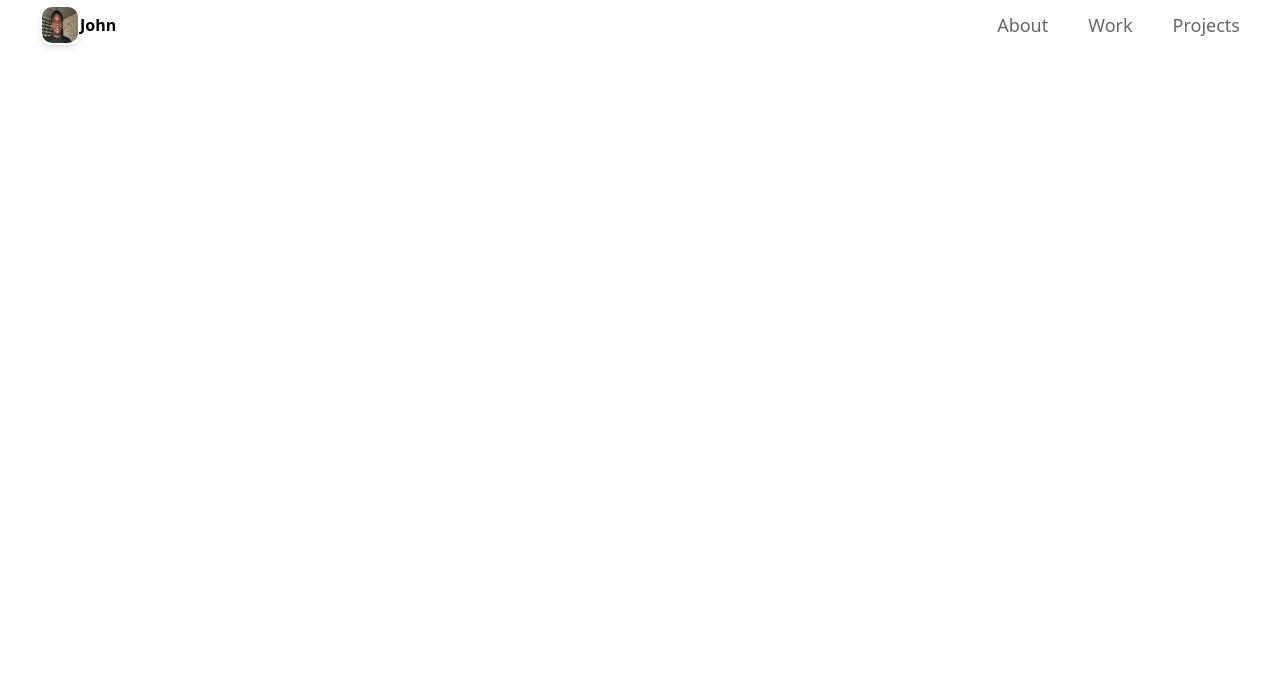
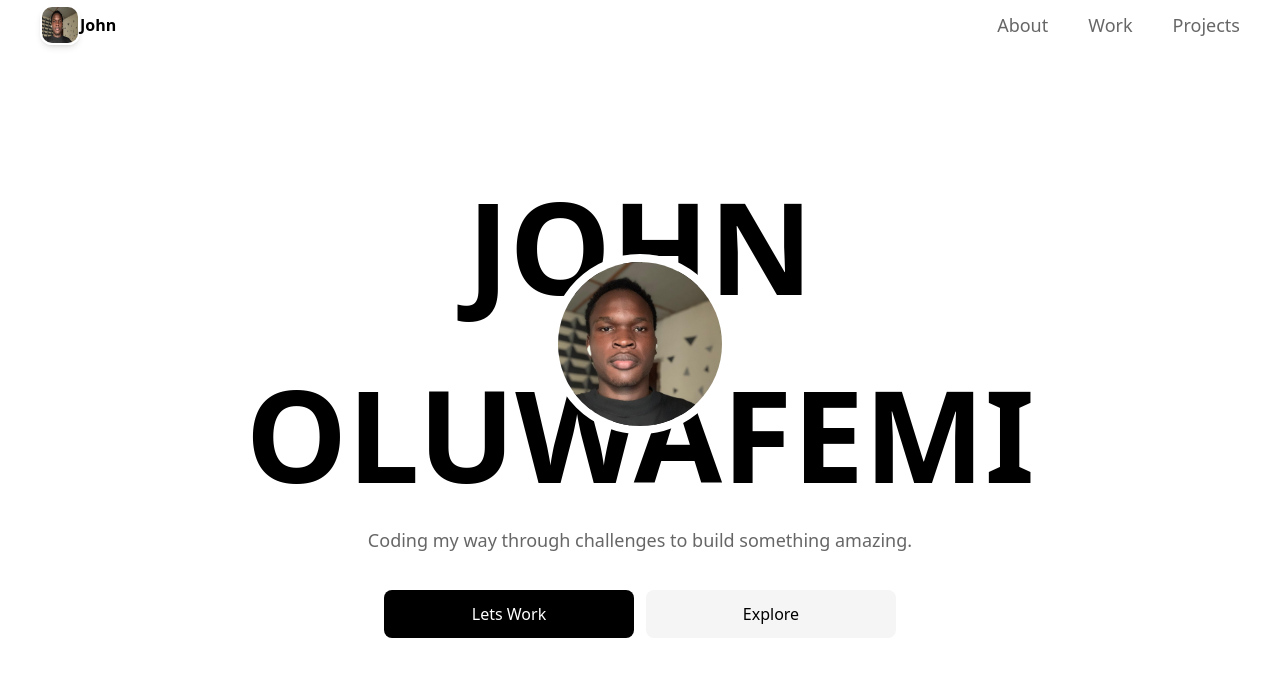
Before and after one commit to lamba01/port, a React (Vite) app: page / in a window 1280 px wide. Shown: the top 676 px of the page. Built offline with nearby package versions, Linux system fonts and the light colour scheme.

Commit message:
added hero section

```diff
--- a/package.json
+++ b/package.json
@@ -4,7 +4,7 @@
   "version": "0.0.0",
   "type": "module",
   "scripts": {
-    "dev": "vite",
+    "dev": "vite --host",
     "build": "vite build",
     "lint": "eslint .",
     "preview": "vite preview"
--- a/src/index.css
+++ b/src/index.css
@@ -2,13 +2,10 @@
 
 /* 🌟 Global Text Styles */
 h1 {
-  font-size: 2.25rem; /* text-4xl */
   font-weight: 700; /* font-bold */
-  color: #1d4ed8; /* text-blue-700 */
 }
 
 h2 {
-  font-size: 2rem; /* text-3xl */
   font-weight: 600; /* font-semibold */
   color: #374151; /* text-gray-800 */
 }
@@ -21,7 +18,8 @@ h3 {
 
 p {
   font-size: 1.125rem; /* text-lg */
-  color: #6b7280; /* text-gray-600 */
+  /* color: #6b7280; */
+  color: rgba(0, 0, 0, 0.6);
   line-height: 1.75rem; /* leading-relaxed */
 }
 
@@ -31,20 +29,27 @@ button {
   border-radius: 0.5rem; /* rounded-lg */
   font-weight: 500; /* font-medium */
   transition: all 0.3s ease-in-out;
+  text-transform: capitalize;
 }
 
 button.primary {
-  background-color: #2563eb; /* bg-blue-600 */
+  background-color: black; /* bg-blue-600 */
   color: white;
+  cursor: pointer;
+  padding: 0.75rem 2rem;
+  width: 250px;
 }
 
 button.primary:hover {
-  background-color: #1e40af; /* hover:bg-blue-700 */
+  background-color: #333333;
 }
 
 button.secondary {
-  background-color: #e5e7eb; /* bg-gray-200 */
-  color: #1f2937; /* text-gray-800 */
+  background-color: #f5f5f5;
+  color: black;
+  padding: 0.75rem 2rem;
+  width: 250px;
+  cursor: pointer;
 }
 
 button.secondary:hover {
@@ -94,3 +99,9 @@ body.dark {
 .dark button.secondary:hover {
   background-color: #4b5563; /* dark:hover:bg-gray-600 */
 }
+@media only screen and (max-width: 767px) {
+  button.primary,
+  button.secondary {
+    width: 100%;
+  }
+}
--- a/src/pages/home.jsx
+++ b/src/pages/home.jsx
@@ -1,10 +1,12 @@
 import React from "react";
 import Navbar from "../components/navBar";
+import Hero from "../sections/hero";
 
 function Home() {
   return (
     <div>
       <Navbar />
+      <Hero />
     </div>
   );
 }
--- /dev/null
+++ b/src/sections/hero.jsx
@@ -0,0 +1,25 @@
+// import React from "react";
+import john from "../assets/john-oluwafemi.jpeg";
+
+export default function Hero() {
+  return (
+    <section className="w-full h-[90vh] flex flex-col justify-center items-center px-[20px] md:px-0">
+      <img
+        src={john}
+        alt="Profile"
+        className="absolute top-[43%] left-1/2 -translate-x-1/2 -translate-y-1/2 h-[130px] w-[130px] md:w-[180px] md:h-[180px] object-cover rounded-full opacity-100 border-8 border-solid border-white"
+      />
+      <div className="flex flex-col items-center gap-15 justify-center">
+        <h1 className="text-6xl md:text-9xl uppercase">john</h1>
+        <h1 className="text-6xl md:text-9xl uppercase mb-3">oluwafemi</h1>
+      </div>
+      <p className="text-lg font-medium text-center md:text-xl my-4">
+        Coding my way through challenges to build something amazing.
+      </p>
+      <div className="flex flex-col md:flex-row w-full items-center justify-center mt-5 gap-3">
+        <button className="primary">lets work</button>
+        <button className="secondary">explore</button>
+      </div>
+    </section>
+  );
+}
```
